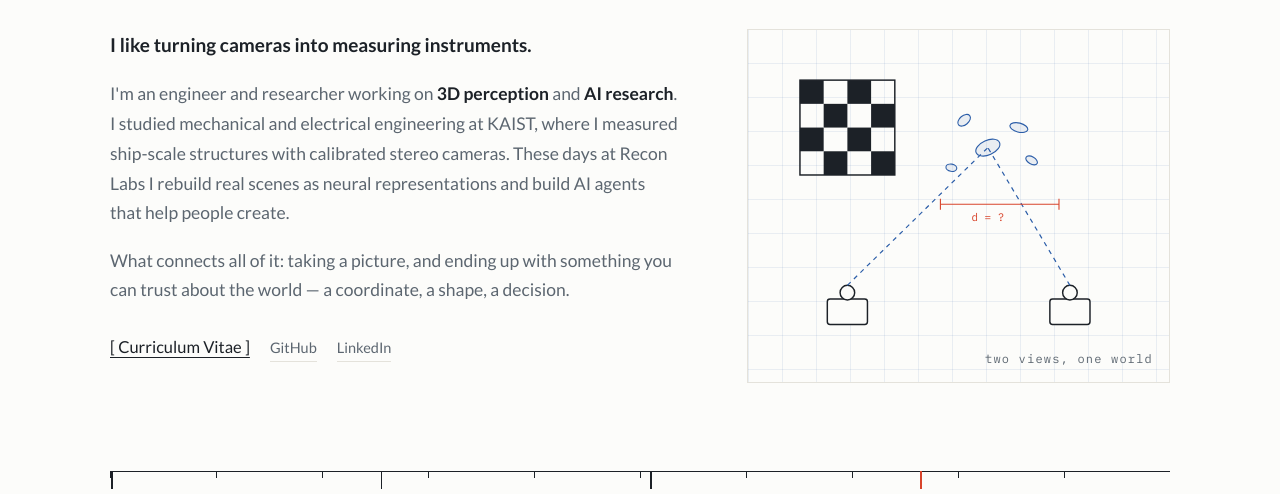
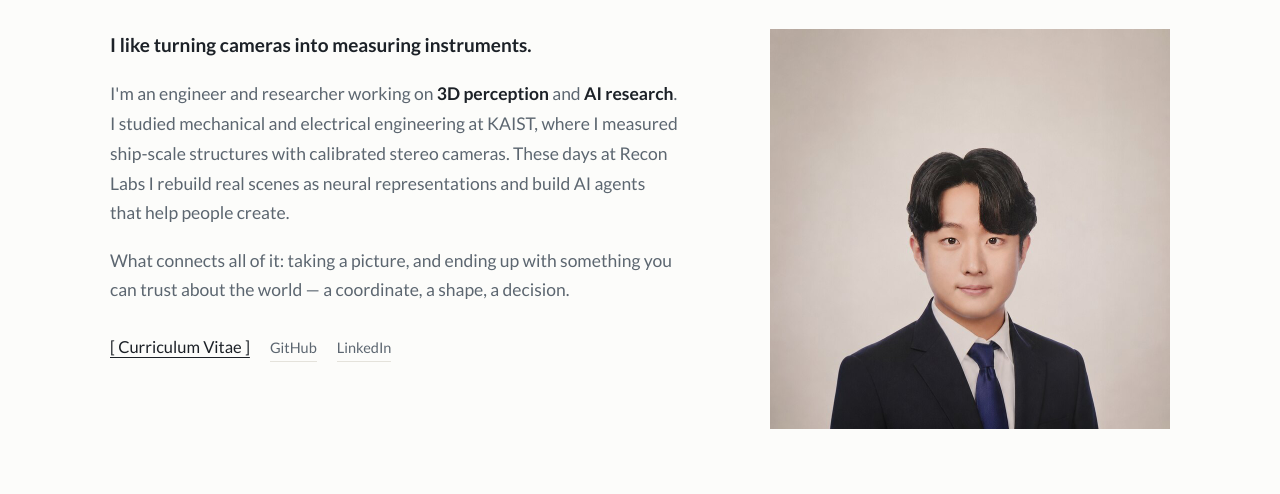
Before and after one commit to DoHyun468/dohyun468.github.io, a plain HTML site: page index.html in a window 1280 px wide. Shown: the part 297-791 px from the top of the page. Drawn offline with Linux system fonts and the light colour scheme.

Commit message:
Replace hero sketch with profile photo

```diff
--- a/index.html
+++ b/index.html
@@ -58,49 +58,8 @@
               <a class="plain-link" href="https://www.linkedin.com/in/dohyun-kim-950bb429b/" target="_blank" rel="noreferrer">LinkedIn</a>
             </p>
           </div>
-          <figure class="hero-visual" aria-label="Stereo geometry sketch">
-            <svg viewBox="0 0 440 330" role="img" aria-hidden="true">
-              <!-- calibration checkerboard, floating -->
-              <g class="sk board">
-                <rect x="46" y="44" width="26" height="26"/>
-                <rect x="98" y="44" width="26" height="26"/>
-                <rect x="72" y="70" width="26" height="26"/>
-                <rect x="124" y="70" width="26" height="26"/>
-                <rect x="46" y="96" width="26" height="26"/>
-                <rect x="98" y="96" width="26" height="26"/>
-                <rect x="72" y="122" width="26" height="26"/>
-                <rect x="124" y="122" width="26" height="26"/>
-                <rect class="frame" x="46" y="44" width="104" height="104"/>
-              </g>
-              <!-- two cameras: body + lens -->
-              <g class="sk cam">
-                <rect x="76" y="284" width="44" height="28" rx="3"/>
-                <circle cx="98" cy="277" r="8"/>
-                <rect x="320" y="284" width="44" height="28" rx="3"/>
-                <circle cx="342" cy="277" r="8"/>
-              </g>
-              <!-- rays to a point -->
-              <g class="sk ray">
-                <line x1="98" y1="269" x2="252" y2="118"/>
-                <line x1="342" y1="269" x2="252" y2="118"/>
-              </g>
-              <!-- reconstructed gaussians -->
-              <g class="gauss">
-                <ellipse cx="252" cy="118" rx="14" ry="8" transform="rotate(-24 252 118)"/>
-                <ellipse cx="286" cy="96" rx="10" ry="5" transform="rotate(14 286 96)"/>
-                <ellipse cx="226" cy="88" rx="8" ry="5" transform="rotate(-40 226 88)"/>
-                <ellipse cx="300" cy="132" rx="7" ry="4" transform="rotate(30 300 132)"/>
-                <ellipse cx="212" cy="140" rx="6" ry="4" transform="rotate(10 212 140)"/>
-              </g>
-              <!-- measurement tick -->
-              <g class="measure">
-                <line x1="200" y1="180" x2="330" y2="180"/>
-                <line x1="200" y1="174" x2="200" y2="186"/>
-                <line x1="330" y1="174" x2="330" y2="186"/>
-                <text x="252" y="198">d = ?</text>
-              </g>
-            </svg>
-            <figcaption>two views, one world</figcaption>
+          <figure class="hero-photo">
+            <img src="assets/profile.jpg" alt="Dohyun Kim">
           </figure>
         </div>
 
--- a/styles.css
+++ b/styles.css
@@ -208,74 +208,18 @@ p {
   border-color: var(--azure);
 }
 
-/* hero sketch */
+/* hero photo */
 
-.hero-visual {
+.hero-photo {
   margin: 0;
-  border: 1px solid var(--line);
-  background:
-    linear-gradient(90deg, var(--azure-soft) 1px, transparent 1px),
-    linear-gradient(0deg, var(--azure-soft) 1px, transparent 1px);
-  background-size: 34px 34px;
-  padding: 10px;
 }
 
-.hero-visual svg {
+.hero-photo img {
   display: block;
   width: 100%;
   height: auto;
-}
-
-.hero-visual figcaption {
-  padding: 8px 6px 2px;
-  color: var(--muted);
-  font-family: var(--mono);
-  font-size: 12px;
-  letter-spacing: 0.1em;
-  text-align: right;
-}
-
-.sk rect,
-.sk path,
-.sk circle {
-  fill: var(--paper);
-  stroke: var(--ink);
-  stroke-width: 1.6;
-}
-
-.board rect {
-  fill: var(--ink);
-  stroke: none;
-}
-
-.board rect.frame {
-  fill: none;
-  stroke: var(--ink);
-  stroke-width: 1.6;
-}
-
-.ray line {
-  stroke: var(--azure);
-  stroke-width: 1.3;
-  stroke-dasharray: 5 5;
-}
-
-.gauss ellipse {
-  fill: var(--azure-soft);
-  stroke: var(--azure);
-  stroke-width: 1.2;
-}
-
-.measure line {
-  stroke: var(--laser);
-  stroke-width: 1.2;
-}
-
-.measure text {
-  fill: var(--laser);
-  font-family: var(--mono);
-  font-size: 12px;
-  text-anchor: middle;
+  max-width: 400px;
+  margin-left: auto;
 }
 
 /* ---------- ruler timeline (signature) ---------- */
@@ -678,8 +622,9 @@ p {
     grid-template-columns: 1fr;
   }
 
-  .hero-visual {
-    max-width: 480px;
+  .hero-photo img {
+    margin-left: 0;
+    max-width: 360px;
   }
 
   .project-grid {
```
Also changed, not shown: assets/profile.jpg (added).
